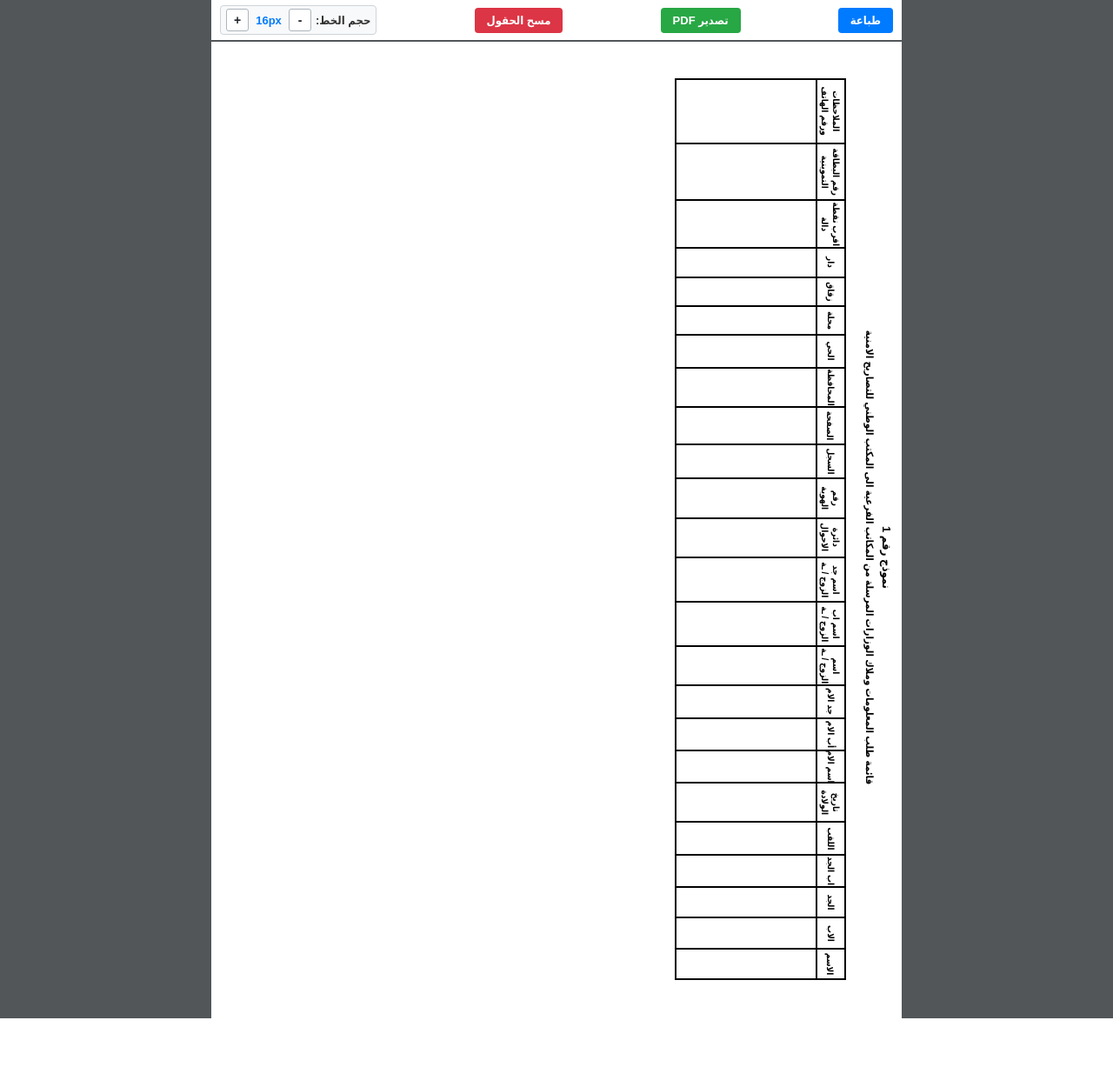
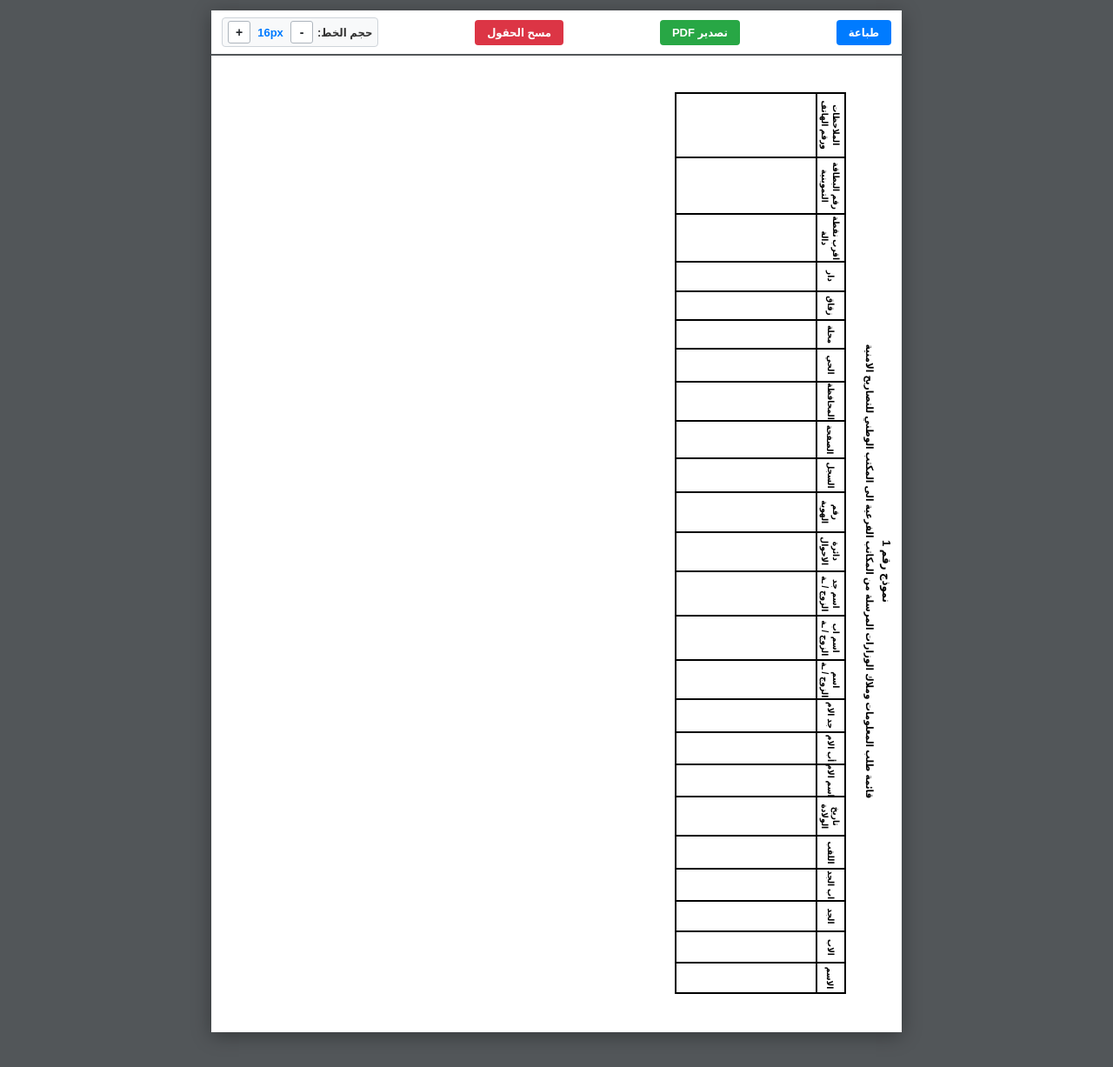
Before and after one commit to tasmg1/server, a FastAPI app: page / in a window 1280 px wide. Shown: the whole page at 87% size. Before the commit the page ends 1171 px from the top, so only its background shows below. Run offline with FastAPI, Linux system fonts and the light colour scheme; parts of the project's set-up code (start-up, migrations or seed data) failed here and were passed over.

Commit message:
Update index.html

```diff
--- a/templates/index.html
+++ b/templates/index.html
@@ -2,7 +2,8 @@
 <html lang="ar" dir="rtl">
 <head>
     <meta charset="UTF-8">
-    <meta name="viewport" content="width=794, user-scalable=yes">
+    <!-- ملاءمة الشاشة تلقائياً لظهور الورقة كاملة على جميع الهواتف -->
+    <meta name="viewport" content="width=820, user-scalable=yes">
     <title>نموذج رقم 1</title>
 
     <style>
@@ -27,11 +28,21 @@
             -webkit-tap-highlight-color: transparent;
         }
 
-        html, body {
+        html {
             background-color: {{ '#ffffff' if is_pdf else '#525659' }};
-            margin: 0 auto;
-            padding: 0;
-            width: 794px;
+            min-height: 100%;
+            width: 100%;
+        }
+
+        body {
+            background-color: {{ '#ffffff' if is_pdf else '#525659' }};
+            margin: 0;
+            padding: {{ '0' if is_pdf else '12px 0 40px 0' }};
+            width: 100%;
+            display: flex;
+            flex-direction: column;
+            align-items: center;
+            justify-content: flex-start;
         }
 
         .main-container {
@@ -39,6 +50,10 @@
             margin: 0 auto;
             padding: 0;
             background-color: #ffffff;
+            box-shadow: {{ 'none' if is_pdf else '0 4px 20px rgba(0,0,0,0.35)' }};
+            display: flex;
+            flex-direction: column;
+            align-items: center;
         }
 
         .controls {
@@ -49,7 +64,7 @@
             justify-content: space-between;
             gap: 6px;
             background: #ffffff;
-            padding: 6px 10px;
+            padding: 8px 12px;
             border-bottom: 2px solid #525659;
         }
 
@@ -282,6 +297,7 @@
                 height: 297mm !important;
                 margin: 0 !important;
                 padding: 0 !important;
+                box-shadow: none !important;
                 background: #ffffff !important;
             }
 
@@ -428,42 +444,35 @@
                 el.addEventListener('input', saveFormData);
                 el.addEventListener('keyup', saveFormData);
                 el.addEventListener('change', saveFormData);
-                el.addEventListener('cut', () => setTimeout(saveFormData, 10));
-                el.addEventListener('paste', () => setTimeout(saveFormData, 10));
             });
 
-            window.addEventListener('keydown', (e) => {
-                if ((e.altKey && (e.key === 'c' || e.key === 'C' || e.key === 'ؤ')) ||
-                    (e.ctrlKey && e.shiftKey && (e.key === 'Delete' || e.key === 'Backspace'))) {
-                    e.preventDefault();
-                    clearSavedData();
-                }
-            });
-
-            const printBtn = document.getElementById('printBtn');
-            printBtn.onclick = function(e) {
+            document.getElementById('printBtn').addEventListener('click', function(e) {
                 e.preventDefault();
+                this.blur();
                 if (document.activeElement) document.activeElement.blur();
                 setTimeout(() => {
                     window.print();
                 }, 50);
-            };
+            });
 
-            const pdfBtn = document.getElementById('pdfBtn');
-            pdfBtn.onclick = function(e) {
+            document.getElementById('pdfBtn').addEventListener('click', function(e) {
                 e.preventDefault();
+                this.blur();
                 exportPDFBackend();
-            };
+            });
 
             document.getElementById('clearBtn').addEventListener('click', function() {
+                this.blur();
                 clearSavedData();
             });
 
             document.getElementById('fontDecBtn').addEventListener('click', function() {
+                this.blur();
                 adjustInputFont(-1);
             });
 
             document.getElementById('fontIncBtn').addEventListener('click', function() {
+                this.blur();
                 adjustInputFont(1);
             });
         });
@@ -520,7 +529,6 @@
             }
         }
 
-        /* تصدير PDF مباشر عبر محرك بايثون في الباكيند */
         async function exportPDFBackend() {
             if (isExporting) return;
             isExporting = true;
```
